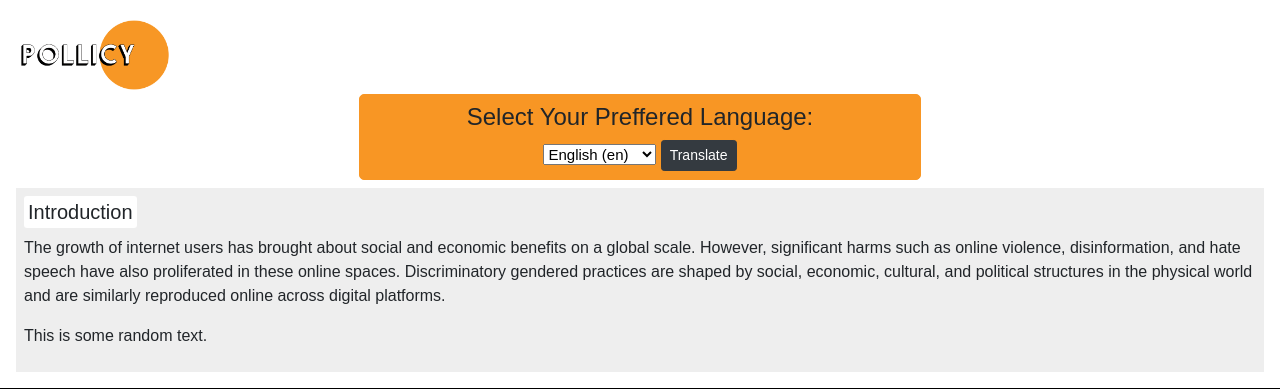
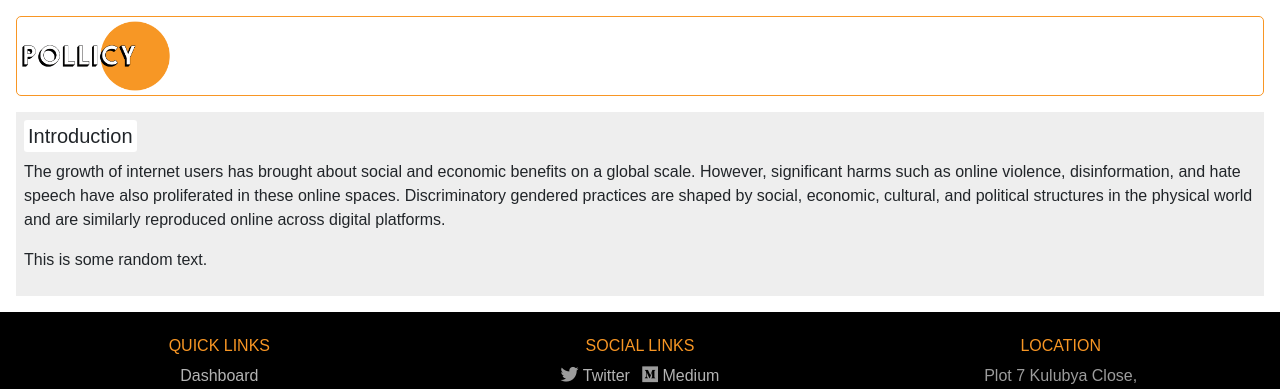
Before and after one commit to frankTheCodeBoy/PollicyDashboard, a Django app: page /translate/ in a window 1280 px wide. Shown: the top 389 px of the page. Run offline with Django 4.2, Linux system fonts and the light colour scheme; some libraries are stand-ins or nearby versions.

Commit message:
changes to translate template

```diff
--- a/pollicy_app/views.py
+++ b/pollicy_app/views.py
@@ -4,6 +4,8 @@ from machine_script import machine_fun
 from django.http import JsonResponse
 from django.template.loader import render_to_string
 from django.utils.translation import gettext_lazy as _
+from django.utils import translation
+from django.conf import settings
 import json
 
 def index(request):
@@ -91,10 +93,13 @@ def gephi_view(request):
 	)
 
 def translate(request):
+	user_language = 'sw'
+	translation.activate(user_language)
 	text = _("This is some random text.")
 	context = {
 		'text': text,
 	}
-	return render(
-		request, "pollicy_app/translate.html", context
-	)
+
+	response = render(request, 'pollicy_app/translate.html', context)
+	response.set_cookie(settings.LANGUAGE_COOKIE_NAME, user_language)
+	return response
--- a/templates/pollicy_app/index.html
+++ b/templates/pollicy_app/index.html
@@ -105,7 +105,7 @@
         </li>
         <li class="nav-item">
             <a class="nav-link" href="{% url 'pollicy_app:translate' %}"
-                style="color:white;">Translation</a>
+                style="color:white;">Switch to Swahili</a>
         </li>
     </ul>
     </div>
--- a/templates/pollicy_app/translate.html
+++ b/templates/pollicy_app/translate.html
@@ -7,9 +7,11 @@
 
 {% block body_block %}
 <div class="container-fluid trans-styles p-3">
-<div class="p-1">
+<div class="p-1 mb-3" style="background-color:white;width:100%;
+    border:1px groove #f89624;border-radius:5px;">
   <img src="{% static 'images/logo.png' %}" width="150px">
 </div>
+<!-----
 <div class="text-center p-2 mb-2"
 style="background-color:#f89624;width:45%;border:1px solid #f89624;border-radius:5px;margin: auto;">
     <form action="{% url 'set_language' %}" method="post">
@@ -29,6 +31,7 @@ style="background-color:#f89624;width:45%;border:1px solid #f89624;border-radius
           type="submit" value="Translate" class="btn btn-sm btn-dark">
     </form>
 </div>
+------>
 <div style="background-color:#eeeeee;" class="p-2 trans-styles">
   <h5 style="background-color:white;width:fit-content;border-radius:3px;" class="p-1">
     {% trans "Introduction" %}
@@ -43,7 +46,6 @@ style="background-color:#f89624;width:45%;border:1px solid #f89624;border-radius
     {{ text }}
     {% endblocktrans %}
   </p>
-
 </div>
 </div>
 <style>
```
Also changed, not shown: locale/fr/LC_MESSAGES/django.po (deleted).
